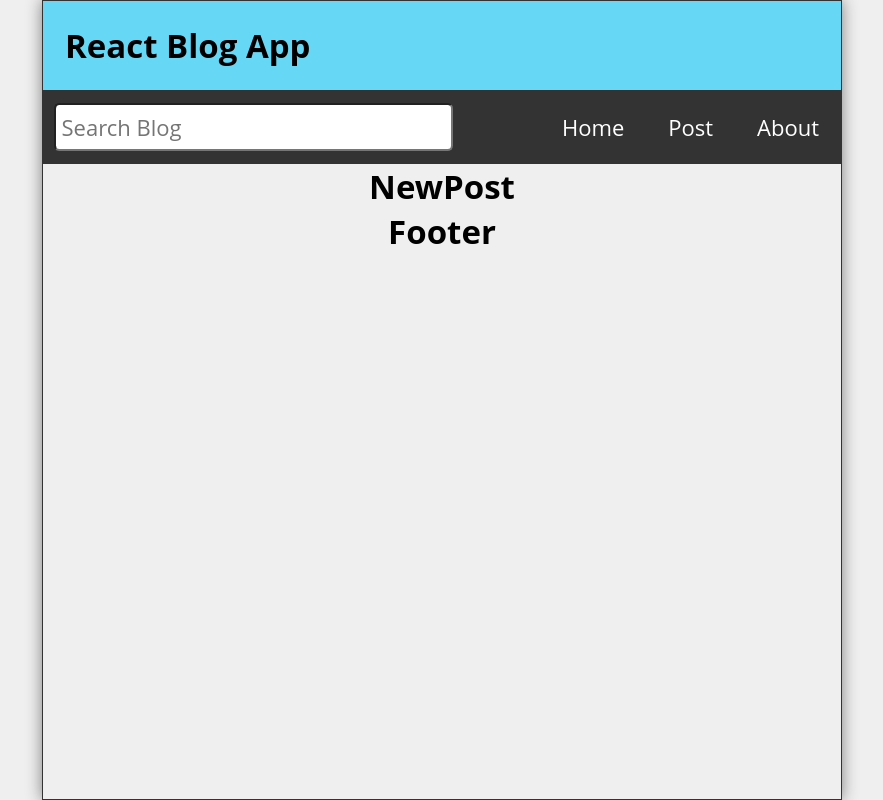
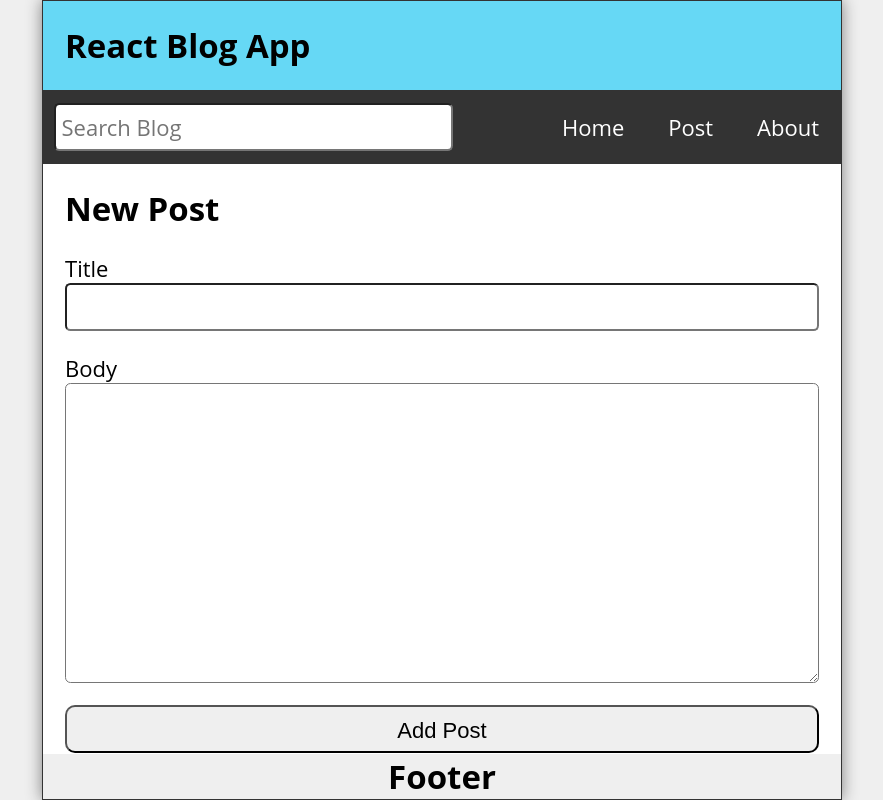
Before and after one commit to isasayed/React-App-Examples, a React (Create React App) app: page /post in a window 1280 px wide. Shown: the whole page, without its empty margins (198-1081 px from the left). Built offline with nearby package versions, Linux system fonts and the light colour scheme.

Commit message:
post detail new post page

```diff
--- a/package.json
+++ b/package.json
@@ -10,6 +10,7 @@
     "@types/node": "^16.18.94",
     "@types/react": "^18.2.74",
     "@types/react-dom": "^18.2.24",
+    "date-fns": "^3.6.0",
     "react": "^18.2.0",
     "react-dom": "^18.2.0",
     "react-router-dom": "^6.22.3",
--- a/src/App.tsx
+++ b/src/App.tsx
@@ -9,6 +9,7 @@ import Missing from './Site/Missing'
 import Footer from './Site/Footer'
 import PostData from './Model/PostData'
 import { BrowserRouter as Router, Route, Routes, useNavigate } from 'react-router-dom'
+import { format } from 'date-fns'
 import './App.css';
 
 function App() {
@@ -43,21 +44,40 @@ function App() {
   }
 
   const [posts, setPosts] = useState(createItems());
+  const [newPostTitle, setNewPostTitle] = useState('');
+  const [newPostBody, setNewPostBody] = useState('');
   const [search, setSearch] = useState('');
   const [searchResults, setSearchResults] = useState<PostData[]>([]);
+  const navigate = useNavigate();
 
   const handleSearch = () => {
     var filteredItems: PostData[] = posts.filter(item => ((item.title.toLowerCase()).includes(search.toLowerCase())))
     setSearchResults(filteredItems)
   }
 
+  const handleDelete = (id:number) => {
+    var filteredItems: PostData[] = posts.filter(item => ((item.id != id)))
+    setPosts(filteredItems)
+    navigate('/');
+  }
+
+  const handleNewPost = (e:any) => {
+    e.preventDefault();
+    const id = posts.length ? posts[posts.length - 1].id + 1 : 1;
+    const myNewItem: PostData = { id: id, datetime: format(new Date(), 'MMMM dd, yyyy pp'), title: newPostTitle, body: newPostBody };
+    const listItems = [...posts, myNewItem];
+    setPosts(listItems);
+    setNewPostTitle('');
+    setNewPostBody('');
+    navigate('/');
+  }
+
   useEffect(() =>{
     handleSearch();
-  }, [search])
+  }, [search, posts])
 
   return (
     <div className="App">
-      <Router>
         <Header
           title='React Blog App' />
         <Nav
@@ -67,13 +87,21 @@ function App() {
           <Route path='/'
                 element={<Home
                           posts = {searchResults} />} />
-          <Route path='/post' element={<NewPost />} />
-          <Route path='/post/:id' element={<PostDetail />} />
+          <Route path='/post'
+                element={<NewPost
+                          handleNewPost={handleNewPost}
+                          newPostTitle = {newPostTitle}
+                          setNewPostTitle = {setNewPostTitle}
+                          newPostBody = {newPostBody}
+                          setNewPostBody = {setNewPostBody} />} />
+          <Route path='/post/:id'
+                element={<PostDetail
+                          posts = {posts}
+                          handleDelete = {handleDelete} />} />
           <Route path='/about' element={<About />} />
           <Route path='*' element={<Missing />} />
         </Routes>
         <Footer />
-      </Router>
     </div>
   );
 }
--- a/src/Post/NewPost.tsx
+++ b/src/Post/NewPost.tsx
@@ -1,11 +1,38 @@
-import React from 'react'
+import PostData from '../Model/PostData'
 
-const NewPost = () => {
+const NewPost = ({ newPostTitle, setNewPostTitle, newPostBody, setNewPostBody, handleNewPost }: NewPostProps) => {
   return (
-    <div>
-      <h2>NewPost</h2>
+    <div className="NewPost">
+      <h2>New Post</h2>
+      <form className='newPostForm' onSubmit={handleNewPost}>
+        <label htmlFor="title">Title</label>
+        <input
+          id="title"
+          type="text"
+          required
+          value = {newPostTitle}
+          onChange = {(e) => setNewPostTitle(e.target.value)} />
+        <label htmlFor="body">Body</label>
+        <textarea
+          id="body"
+          required
+          value = {newPostBody}
+          onChange = {(e) => setNewPostBody(e.target.value)} />
+          <button
+            type = "submit">
+            Add Post
+          </button>
+      </form>
     </div>
   )
 }
 
+interface NewPostProps {
+  handleNewPost: any;
+  newPostTitle: string;
+  setNewPostTitle: any;
+  newPostBody: string;
+  setNewPostBody: any;
+}
+
 export default NewPost
--- a/src/Post/PostDetail.tsx
+++ b/src/Post/PostDetail.tsx
@@ -1,11 +1,38 @@
-import React from 'react'
+import { useParams, Link } from 'react-router-dom'
+import PostData from '../Model/PostData'
+import { Fragment } from 'react/jsx-runtime';
 
-const PostDetail = () => {
+const PostDetail = ({ posts, handleDelete }: PostDetailProps) => {
+  const { id } = useParams();
+  const post = posts.find(post => post.id.toString() === id);
+
   return (
-    <div>
-      <h2>Post Detail</h2>
+    <div className='PostPage'>
+      <article className='post'>
+        {post ? (
+          <Fragment>
+            <h2>{post.title}</h2>
+            <p className='postDate'>{post.datetime}</p>
+            <p className='postBody'>{post.body}</p>
+            <button
+              onClick={() => handleDelete(post.id)}>
+              Delete post
+            </button>
+          </Fragment>
+        ) : (
+          <Fragment>
+            <p>Post not found</p>
+            <Link to="/">Back to Home</Link>
+          </Fragment>
+        )}
+      </article>
     </div>
   )
 }
 
+interface PostDetailProps {
+  posts: PostData[];
+  handleDelete: any;
+}
+
 export default PostDetail
--- a/src/index.tsx
+++ b/src/index.tsx
@@ -9,11 +9,8 @@ const root = ReactDOM.createRoot(
 );
 root.render(
   <React.StrictMode>
-    {/* <Router>
-      <Routes>
-        <Route path="/" element={<App />} />
-      </Routes>
-    </Router> */}
-    <App />
+    <Router>
+      <App />
+    </Router>
   </React.StrictMode>
 );
```
Also changed, not shown: 1 other file (tests, documents, lock files or other folders).
